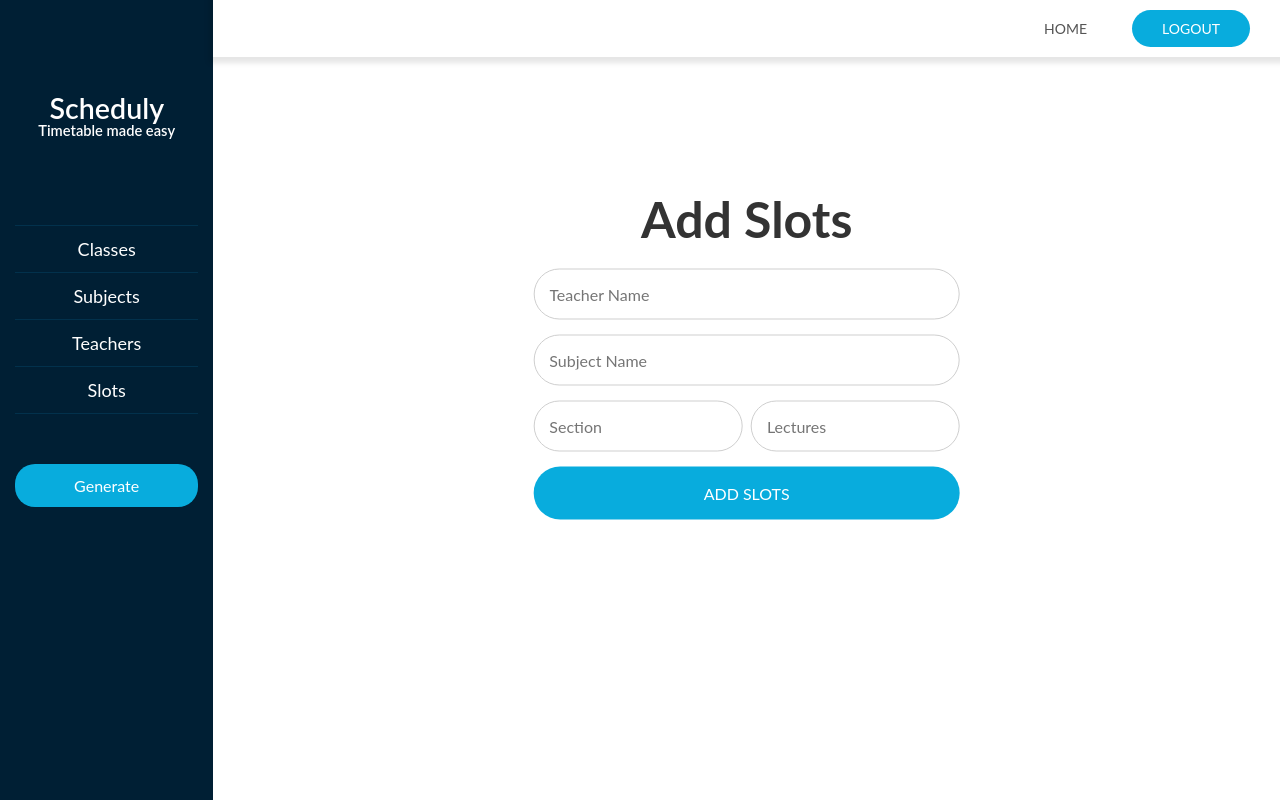
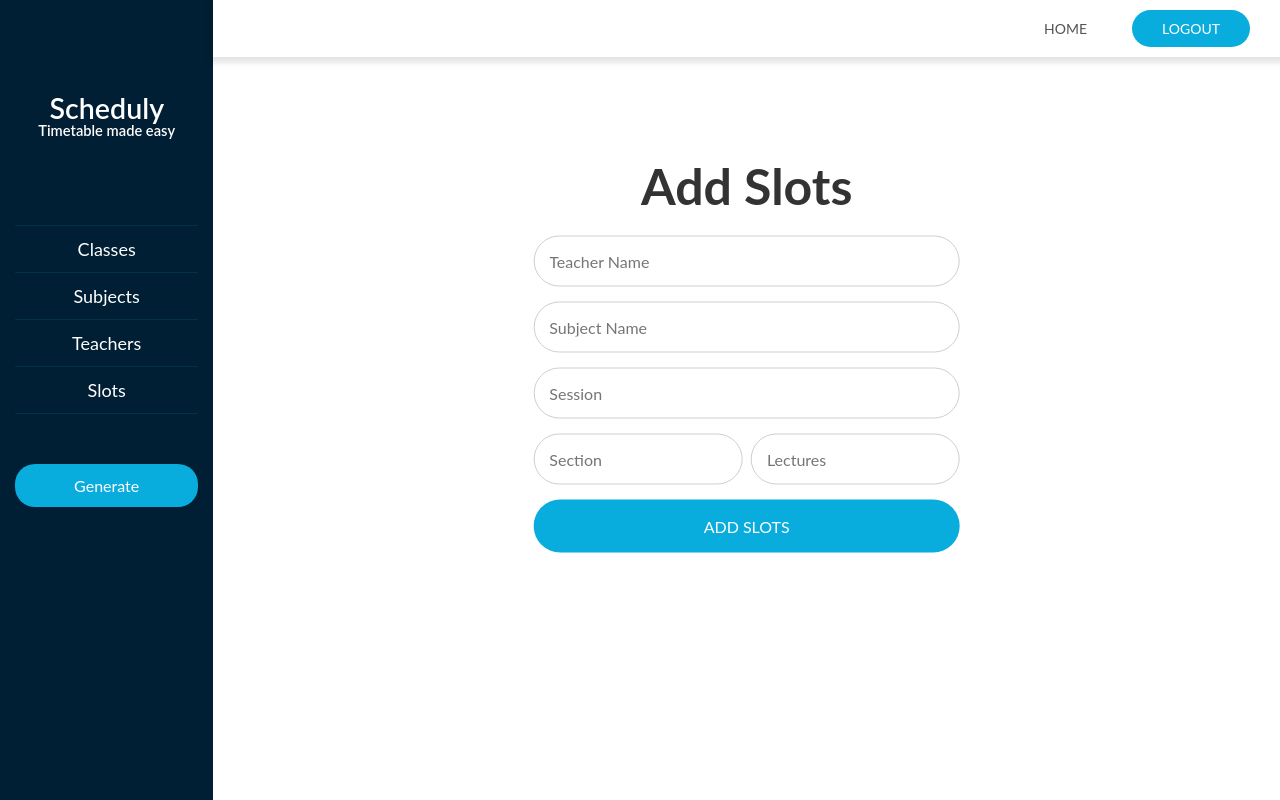
Before and after one commit to bhoomildayani182/Activity_Scheduling_Automatic_TimeTable_Generator, a React (Create React App) app in the folder frontend/: page /dashboard/slots/add in a window 1280 px wide. Built offline with nearby package versions, Linux system fonts and the light colour scheme.

Commit message:
Added session input boxs

```diff
--- a/frontend/src/components/addSlots.js
+++ b/frontend/src/components/addSlots.js
@@ -25,6 +25,12 @@ class AddSlots extends React.Component {
             name="subjectName"
           />
           <input
+            className="addform__input addform__input--full"
+            type="number"
+            placeholder="Session"
+            name="session"
+          />
+          <input
             className="addform__input addform__input--half addform__input--left"
             type="text"
             placeholder="Section"
```
